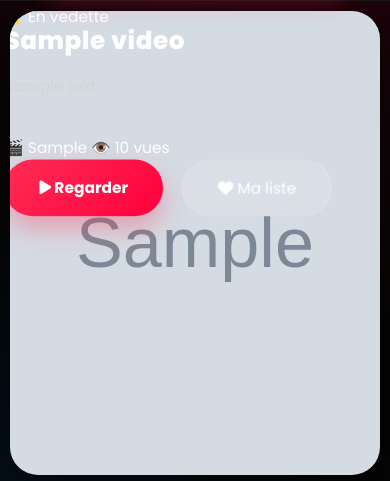
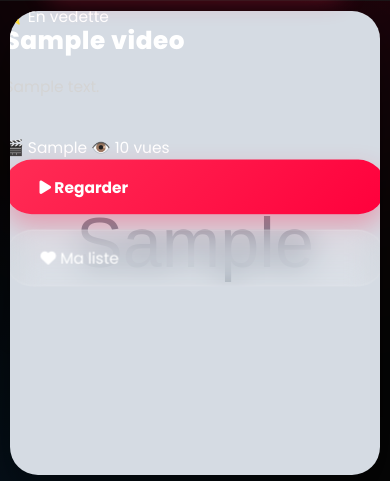
Before and after one commit to franckdetin-droid/NovaTv, a Flask app: page / in a window 390 px wide. Shown: the part 305-786 px from the top of the page. Run offline with Flask 3, Linux system fonts and the light colour scheme; tables that the repository leaves empty hold one stand-in row (values such as "Sample post"); grey boxes marked "Sample" are stand-in pictures; some libraries are stand-ins or nearby versions.

Commit message:
Implement mobile styles for hero buttons
Add responsive styles for hero buttons on mobile devices.

```diff
--- a/static/css/style.css
+++ b/static/css/style.css
@@ -2993,3 +2993,25 @@ footer a:hover{
     transition:.3s;
 
    }
+/* Correction boutons téléphone */
+
+@media(max-width:768px){
+
+    .hero-buttons{
+        display:flex;
+        flex-direction:column;
+        align-items:stretch;
+        gap:15px;
+        width:100%;
+    }
+
+    .hero-buttons a,
+    .btn,
+    button,
+    input[type="submit"]{
+        width:100%;
+        margin:0;
+        justify-content:center;
+    }
+
+}
```
